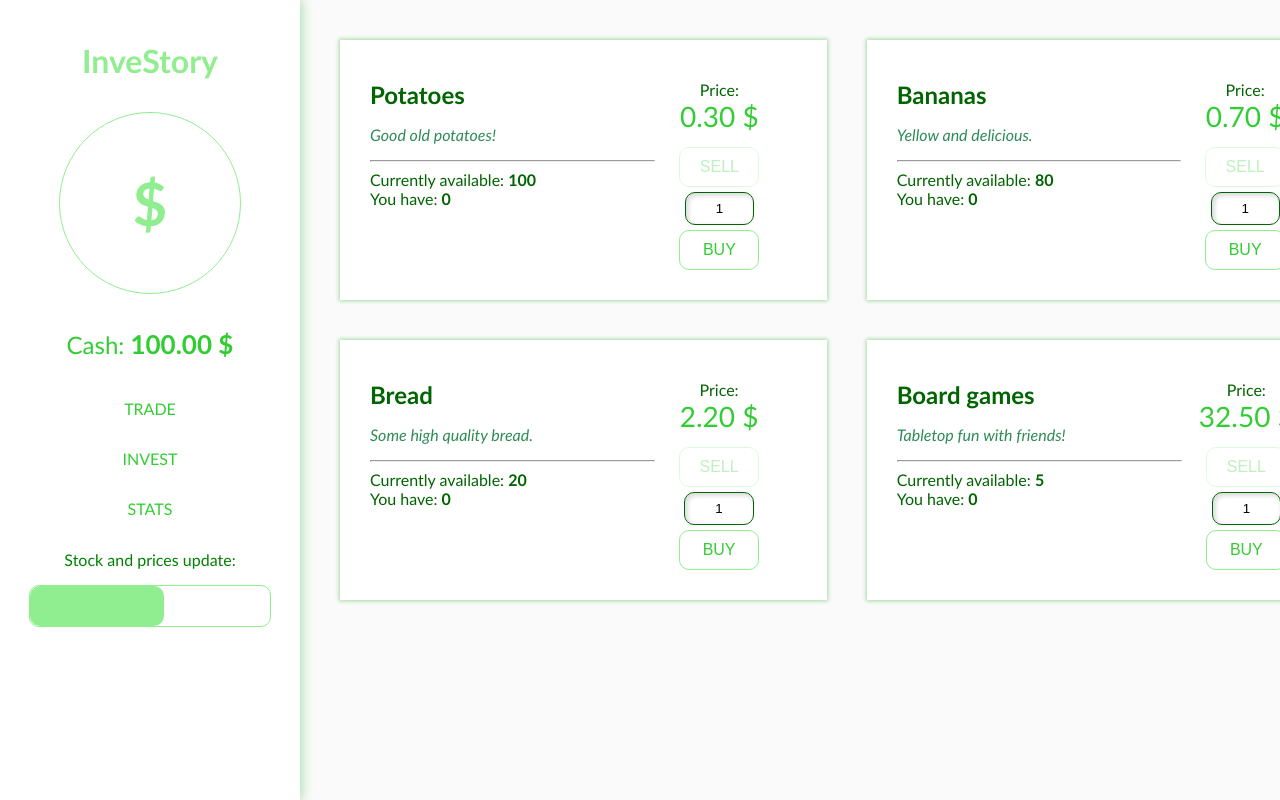
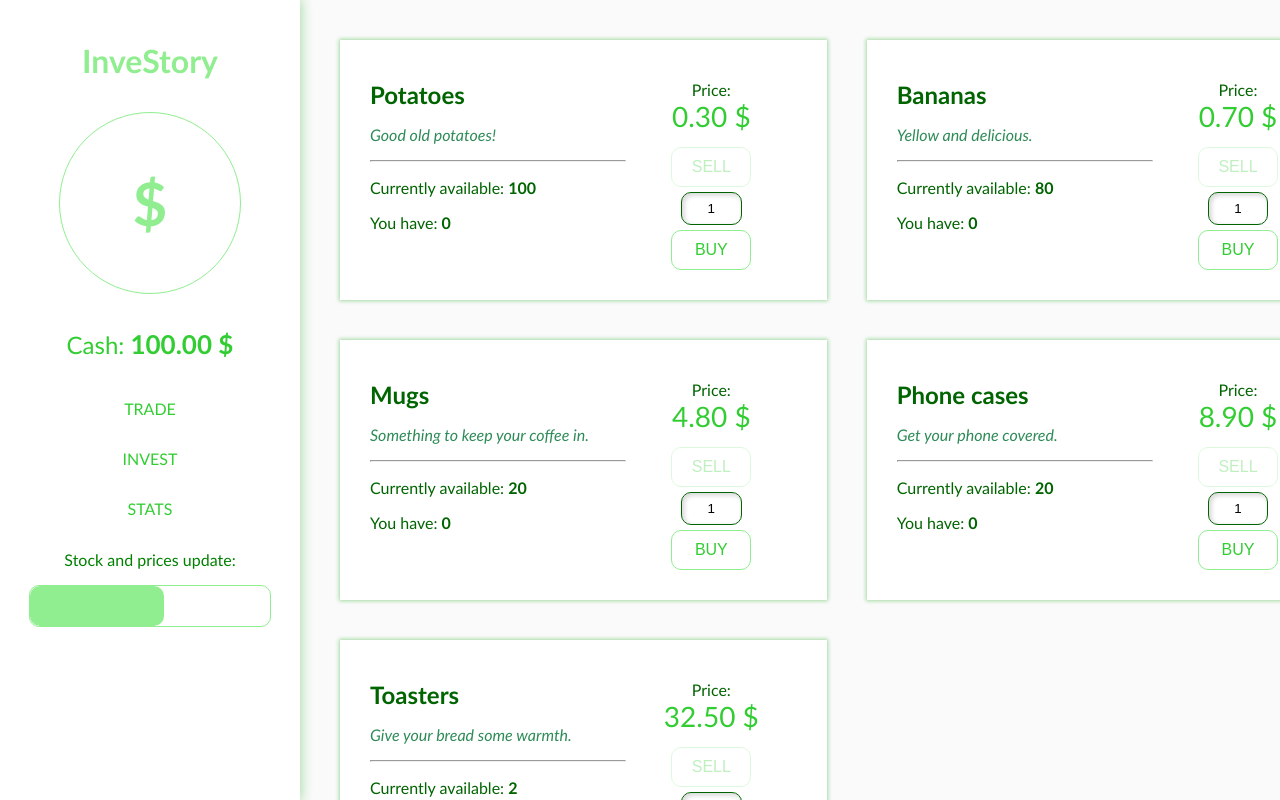
Before and after one commit to maciejpajkowski/InveStory, a React (Create React App) app: page / in a window 1280 px wide. Shown: the top 800 px of the page. Built offline with nearby package versions, Linux system fonts and the light colour scheme.

Commit message:
More products + fine tuning of trading

```diff
--- a/src/App.js
+++ b/src/App.js
@@ -193,13 +193,13 @@ export default class App extends React.Component {
 
       switch (specificProduct.classification) {
         case "small":
-          specificProduct.price += 0.01 * this.state.amountTraded;
+          specificProduct.price += 0.01 * this.state.amountTraded * 0.8;
           break;
         case "medium":
-          specificProduct.price += 0.4 * this.state.amountTraded;
+          specificProduct.price += 4.15 * this.state.amountTraded * 0.8;
           break;
         case "large":
-          specificProduct.price += 3.64 * this.state.amountTraded;
+          specificProduct.price += 26.6 * this.state.amountTraded * 0.8;
           break;
         default:
           break;
@@ -226,13 +226,13 @@ export default class App extends React.Component {
     ) {
       switch (specificProduct.classification) {
         case "small":
-          specificProduct.price -= 0.01 * this.state.amountTraded;
+          specificProduct.price -= 0.01;
           break;
         case "medium":
-          specificProduct.price -= 0.4 * this.state.amountTraded;
+          specificProduct.price -= 4.15;
           break;
         case "large":
-          specificProduct.price -= 2.34 * this.state.amountTraded;
+          specificProduct.price -= 26.6;
           break;
         default:
           break;
--- a/src/components/Viewer/Product.js
+++ b/src/components/Viewer/Product.js
@@ -28,18 +28,19 @@ const ProductStyle = styled.div`
 
   .divider {
     display: flex;
+    justify-content: space-between;
     height: 100%;
   }
 
   .left-section {
-    flex-grow: 0.9;
+    width: 60%;
   }
 
   .right-section {
+    width: 40%;
     display: flex;
     flex-direction: column;
     height: 100%;
-    width: 30%;
     justify-content: space-between;
   }
 
@@ -55,7 +56,7 @@ const ProductStyle = styled.div`
     justify-content: space-around;
 
     input {
-      width: 40%;
+      width: 25%;
       padding: 8px;
       margin: 5px 0;
       border: 1px solid darkgreen;
@@ -139,16 +140,15 @@ export default class Product extends React.Component {
             <h2>{this.props.title}</h2>
             <p className="description">{this.props.description}</p>
             <hr />
-            <span>
+            <p>
               Currently available:{" "}
               <B>
                 {this.props.inStock <= 0 ? "Out of stock!" : this.props.inStock}
               </B>
-            </span>
-            <br />
-            <span>
+            </p>
+            <p>
               You have: <B>{this.props.youHave}</B>
-            </span>
+            </p>
           </div>
           <div className="right-section">
             <div className="cost">
--- a/src/data/ProductsList.js
+++ b/src/data/ProductsList.js
@@ -28,20 +28,114 @@ export default [
   },
   {
     id: 3,
-    title: "Bread",
-    description: "Some high quality bread.",
-    price: 2.2,
+    title: "Mugs",
+    description: "Something to keep your coffee in.",
+    price: 4.8,
     inStock: 20,
     youHave: 0,
     classification: "small"
   },
   {
     id: 4,
+    title: "Phone cases",
+    description: "Get your phone covered.",
+    price: 8.9,
+    inStock: 20,
+    youHave: 0,
+    classification: "small"
+  },
+  {
+    id: 5,
     title: "Board games",
     description: "Tabletop fun with friends!",
-    price: 32.5,
+    price: 19.9,
     inStock: 5,
     youHave: 0,
     classification: "medium"
+  },
+  {
+    id: 6,
+    title: "Toasters",
+    description: "Give your bread some warmth.",
+    price: 32.5,
+    inStock: 2,
+    youHave: 0,
+    classification: "medium"
+  },
+  {
+    id: 7,
+    title: "Old phones",
+    description:
+      "They barely work, but somehow these are still pretty valuable.",
+    price: 67.3,
+    inStock: 0,
+    youHave: 0,
+    classification: "medium"
+  },
+  {
+    id: 8,
+    title: "Printers",
+    description: "Print documents, make copies, scan stuff.",
+    price: 120.0,
+    inStock: 0,
+    youHave: 0,
+    classification: "medium"
+  },
+  {
+    id: 9,
+    title: "Telescopes",
+    description:
+      "See what's happening on Mars and how's the stuff going on Venus.",
+    price: 215.9,
+    inStock: 0,
+    youHave: 0,
+    classification: "medium"
+  },
+  {
+    id: 10,
+    title: "Smartphones",
+    description:
+      "Portable computers! Listen to music, access the internet, maybe call someone sometimes.",
+    price: 340.0,
+    inStock: 0,
+    youHave: 0,
+    classification: "large"
+  },
+  {
+    id: 11,
+    title: "Gaming consoles",
+    description:
+      "Y-Boxes, GameStations Zillion, Wee-Rs, these will keep you away from boredom.",
+    price: 580.0,
+    inStock: 0,
+    youHave: 0,
+    classification: "large"
+  },
+  {
+    id: 12,
+    title: "Virtual Reality equipment",
+    description: "Next level of immersion!",
+    price: 1000.0,
+    inStock: 0,
+    youHave: 0,
+    classification: "large"
+  },
+  {
+    id: 13,
+    title: "Cars",
+    description: "Let's get you going!",
+    price: 23000.0,
+    inStock: 0,
+    youHave: 0,
+    classification: "large"
+  },
+  {
+    id: 14,
+    title: "Real Estate",
+    description: "Psst... it's not free.",
+    price: 150000.0,
+    inStock: 0,
+    youHave: 0,
+    classification: "large"
   }
 ];
```
Also changed, not shown: 1 other file (tests, documents, lock files or other folders).
